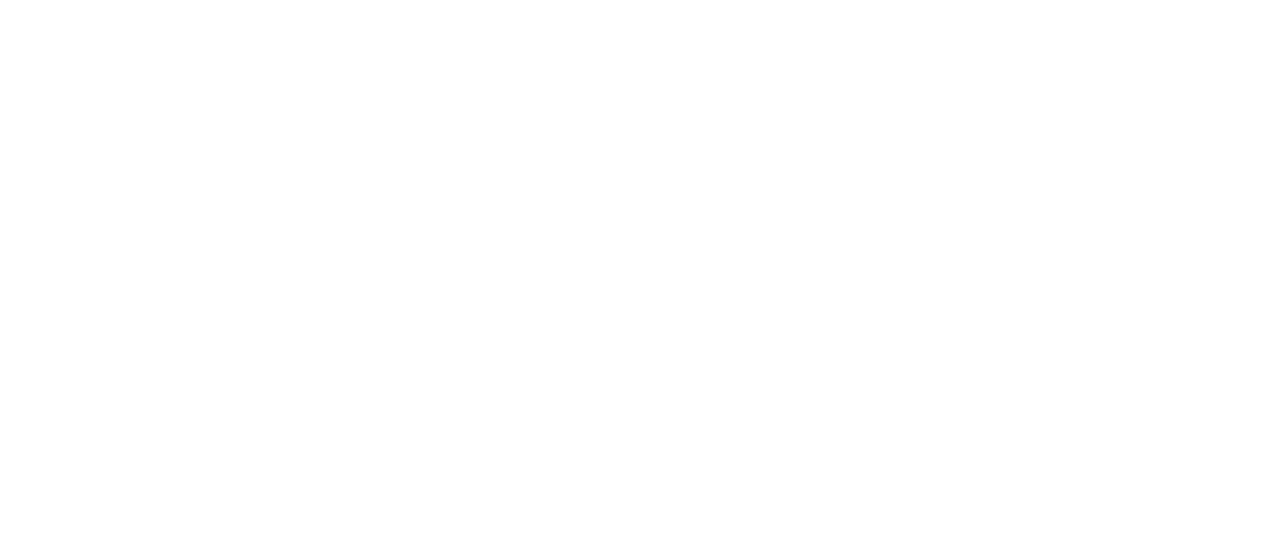
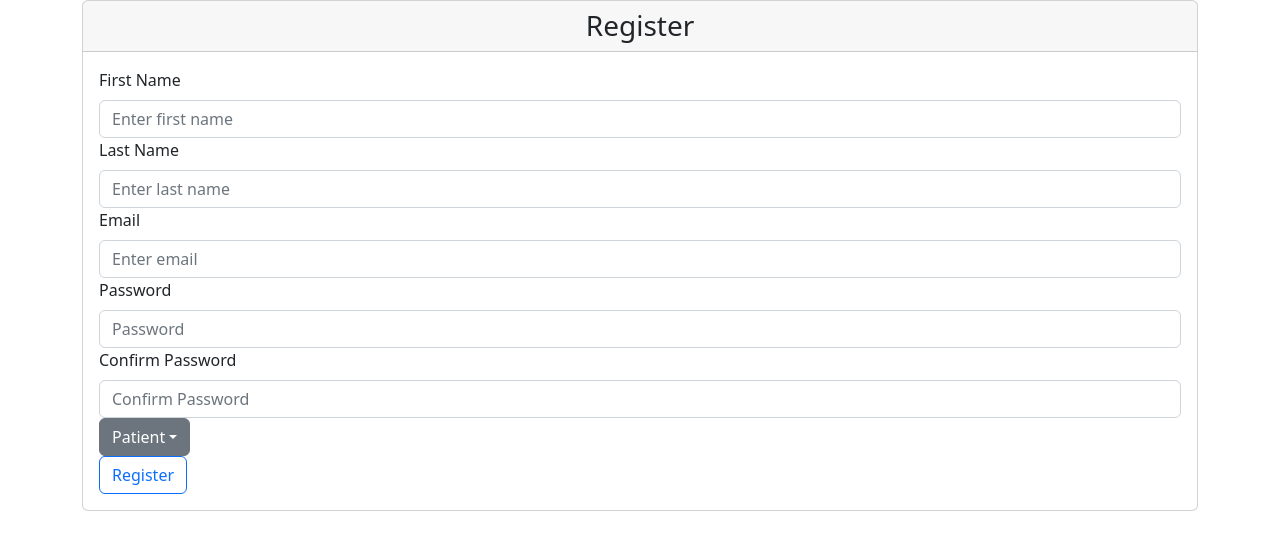
Before and after one commit to Adimno/wellfresh_reactjs, a React (Create React App) app: page /Register in a window 1280 px wide. Before the commit this address had no page. Shown: the top 550 px of the page. Built offline with nearby package versions, Linux system fonts and the light colour scheme; no server answers.

Commit message:
added the registration

```diff
--- a/src/App.js
+++ b/src/App.js
@@ -2,13 +2,16 @@
 import { BrowserRouter, Routes, Route } from 'react-router-dom';
 import HomeScreen from './HomeScreen';
 import LoginScreen from './LoginScreen';
+import RegisterScreen from './RegisterScreen';
 
 function App() {
   return (
     <BrowserRouter>
       <Routes>
         <Route exact path="/login" element={<LoginScreen />} />
+        <Route path="/Register" element={<RegisterScreen />} />
         <Route path="/HomeScreen" element={<HomeScreen />} />
+
       </Routes>
     </BrowserRouter>
   );
--- a/src/LoginScreen.js
+++ b/src/LoginScreen.js
@@ -11,12 +11,10 @@
 const LoginScreen = () => {
   const navigate = useNavigate();
 
-  const [firstName, setFirstName] = useState('');
-  const [lastName, setLastName] = useState('');
+
   const [email, setEmail] = useState('');
   const [password, setPassword] = useState('');
-  const [passwordConfirm, setPasswordConfirm] = useState('');
-  const [userRole, setUserRole] = useState('patient');
+
 
   useEffect(() => {
     const unsubscribe = auth.onAuthStateChanged(user => {
@@ -28,54 +26,17 @@
     return unsubscribe;
   }, [navigate]);
 
-  const handleSignUp = () => {
-    if (password !== passwordConfirm) {
-      alert("Passwords don't match");
-      return;
-    }
-
-    auth.createUserWithEmailAndPassword(email, password)
-      .then(userCredentials => {
-        const user = userCredentials.user;
-        console.log('Registered with:', user.email);
-
-        // Save user data to Firestore
-        firestore.collection('users').doc(user.uid).set({
-          firstName,
-          lastName,
-          email,
-          role: userRole,
-        })
-        .then(() => {
-          console.log('User data saved to Firestore');
-          navigate('/HomeScreen');
-        })
-        .catch(error => {
-          console.log(error);
-          alert('Failed to save user data');
-        });
-      })
-      .catch(error => console.log(error));
-  };
 
   const handleLogin = async (e) => {
     e.preventDefault();
     try {
       await auth.signInWithEmailAndPassword(email, password);
-      console.log(email);
-      console.log(password);
       console.log('Logged in successfully!');
     } catch (error) {
       console.log(error);
-      console.log(email);
-      console.log(password);
+
     }
   };
-
-  const handleRoleSelect = (role) => {
-    setUserRole(role);
-  };
-
 
 
   return (
@@ -118,7 +79,7 @@
         <Button
           variant="outline-primary"
           type="submit"
-          onClick={handleSignUp}
+          onClick={() => navigate('/Register')}
         >
           Register
         </Button>
--- /dev/null
+++ b/src/RegisterScreen.js
@@ -0,0 +1,167 @@
+import React, { useState, useEffect } from 'react';
+import { useNavigate } from 'react-router-dom';
+import { auth, firestore } from './firebase';
+
+
+
+import { Card, Form, Button, Dropdown } from 'react-bootstrap';
+import 'bootstrap/dist/css/bootstrap.min.css';
+
+const RegisterScreen = () => {
+  const navigate = useNavigate();
+
+  const [firstName, setFirstName] = useState('');
+  const [lastName, setLastName] = useState('');
+  const [email, setEmail] = useState('');
+  const [password, setPassword] = useState('');
+  const [passwordConfirm, setPasswordConfirm] = useState('');
+  const [userRole, setUserRole] = useState('patient');
+
+  useEffect(() => {
+    const unsubscribe = auth.onAuthStateChanged(user => {
+      if (user) {
+        navigate('/login');
+      }
+    });
+
+    return unsubscribe;
+  }, [navigate]);
+
+  const handleSignUp = (e) => {
+    e.preventDefault();
+
+    if (password !== passwordConfirm) {
+      alert("Passwords don't match");
+      return;
+    }
+
+    auth.createUserWithEmailAndPassword(email, password)
+      .then(userCredentials => {
+        const user = userCredentials.user;
+        console.log('Registered with:', user.email);
+
+        firestore.collection('users').doc(user.uid).set({
+          firstName,
+          lastName,
+          email,
+          password,
+          userRole,
+
+        })
+        .then(() => {
+          console.log('User data saved to Firestore');
+          // Navigate to the home page or a success page
+        })
+        .catch(error => {
+          console.log(error);
+          alert('Failed to save user data');
+        });
+      })
+      .catch(error => console.log(error));
+
+  };
+
+
+  const handleRoleSelect = (role) => {
+    setUserRole(role);
+  };
+
+
+
+  return (
+    <div className="container c-flex justify-content-center align-items-center h-100">
+
+      <Card>
+        <Card.Header as="h3" className="text-center">
+          Register
+        </Card.Header>
+        <Card.Body>
+          <Form>
+            <Form.Group controlId="formBasicFirstName">
+              <Form.Label>First Name</Form.Label>
+              <Form.Control
+                type="text"
+                placeholder="Enter first name"
+                value={firstName}
+                onChange={e => setFirstName(e.target.value)}
+              />
+            </Form.Group>
+
+            <Form.Group controlId="formBasicLastName">
+              <Form.Label>Last Name</Form.Label>
+              <Form.Control
+                type="text"
+                placeholder="Enter last name"
+                value={lastName}
+                onChange={e => setLastName(e.target.value)}
+              />
+            </Form.Group>
+
+            <Form.Group controlId="formBasicEmail">
+              <Form.Label>Email</Form.Label>
+              <Form.Control
+                type="email"
+                placeholder="Enter email"
+                value={email}
+                onChange={e => setEmail(e.target.value)}
+              />
+            </Form.Group>
+
+            <Form.Group controlId="formBasicPassword">
+              <Form.Label>Password</Form.Label>
+              <Form.Control
+                type="password"
+                placeholder="Password"
+                value={password}
+                onChange={e => setPassword(e.target.value)}
+              />
+            </Form.Group>
+
+            <Form.Group controlId="formBasicConfirmPassword">
+              <Form.Label>Confirm Password</Form.Label>
+              <Form.Control
+                type="password"
+                placeholder="Confirm Password"
+                value={passwordConfirm}
+onChange={e => setPasswordConfirm(e.target.value)}
+/>
+</Form.Group>
+
+<Dropdown>
+          <Dropdown.Toggle variant="secondary" id="dropdown-basic">
+            {userRole === 'patient' ? 'Patient' : 'Doctor'}
+          </Dropdown.Toggle>
+
+          <Dropdown.Menu>
+            <Dropdown.Item onSelect={() => handleRoleSelect('patient')}>
+              Patient
+            </Dropdown.Item>
+            <Dropdown.Item onSelect={() => handleRoleSelect('doctor')}>
+              Doctor
+            </Dropdown.Item>
+          </Dropdown.Menu>
+        </Dropdown>
+
+        {/* <Button
+          variant="primary"
+          type="submit"
+          onClick={handleLogin}
+          className="mr-2"
+        >
+          Login
+        </Button> */}
+        <Button
+          variant="outline-primary"
+          type="submit"
+          onClick={handleSignUp}
+        >
+          Register
+        </Button>
+      </Form>
+    </Card.Body>
+  </Card>
+</div>
+);
+};
+
+export default RegisterScreen;
```
